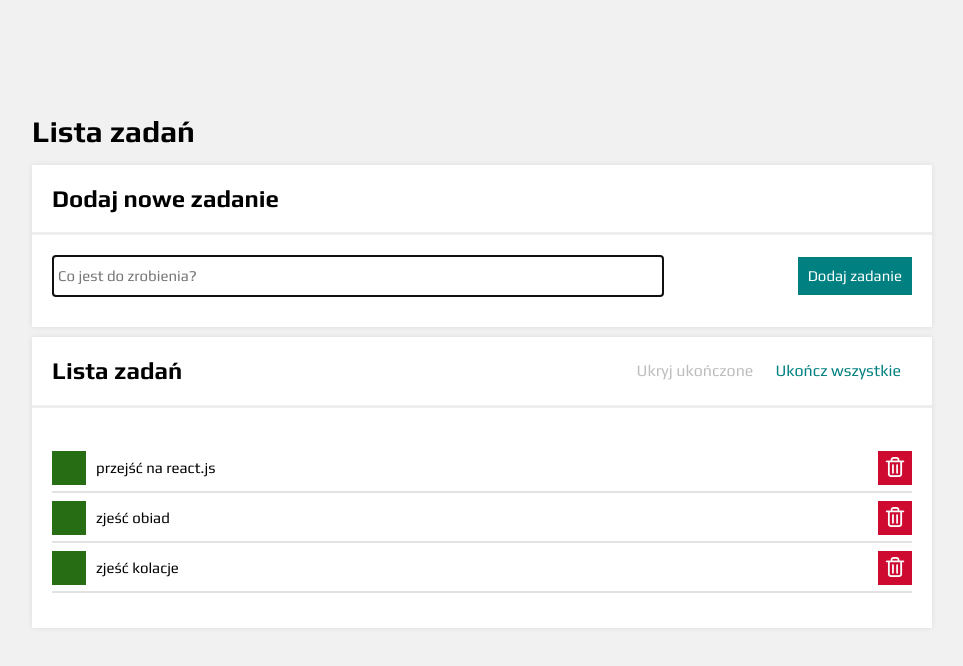
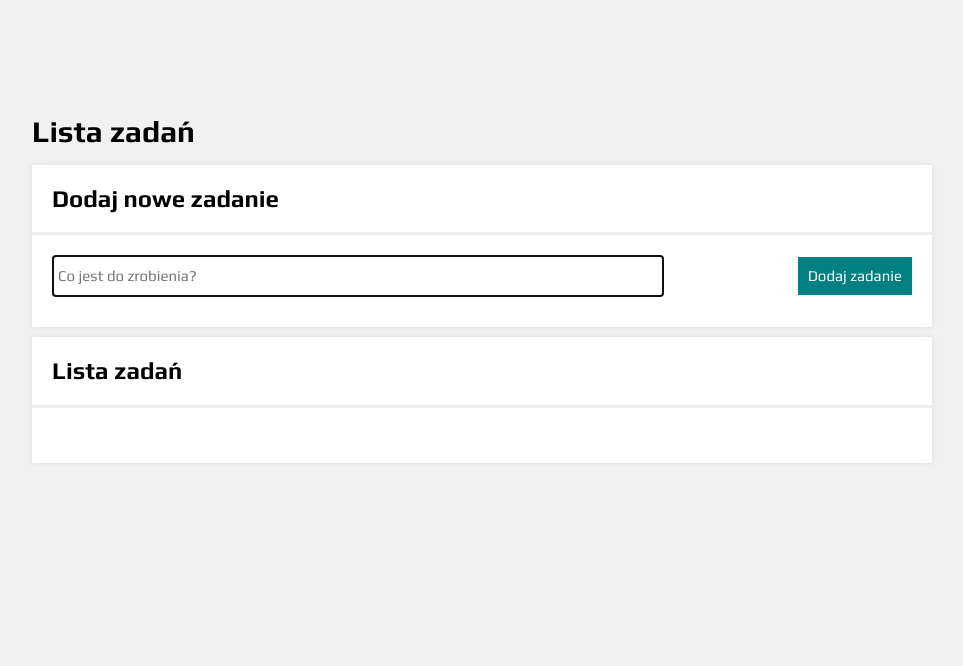
Before and after one commit to grzedomin/todo-list-react, a React (Create React App) app: page / in a window 1280 px wide. Shown: the top 666 px of the page, without its empty margins (158-1121 px from the left). Built offline with nearby package versions, Linux system fonts and the light colour scheme.

Commit message:
cleared exampled tasks

```diff
--- a/src/App.js
+++ b/src/App.js
@@ -10,11 +10,7 @@ import React, { useState } from 'react';
 
 
 function App() {
-    const [tasks, setTasks] = useState([
-        { id: 1, content: "przejść na react.js", done: false },
-        { id: 2, content: "zjeść obiad", done: false },
-        { id: 3, content: "zjeść kolacje", done: false },
-    ]);
+    const [tasks, setTasks] = useState([]);
 
     const [hideDone, setHideDone] = useState(false);
 
```
